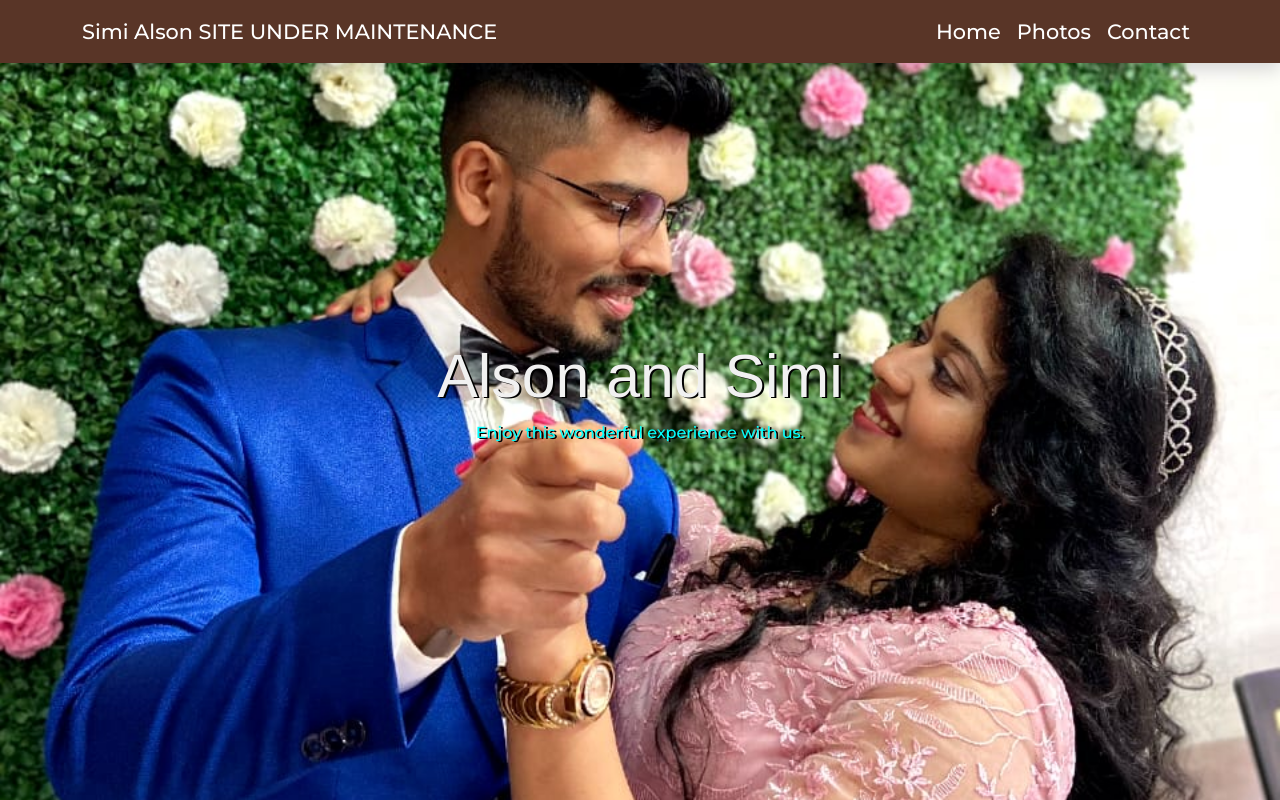
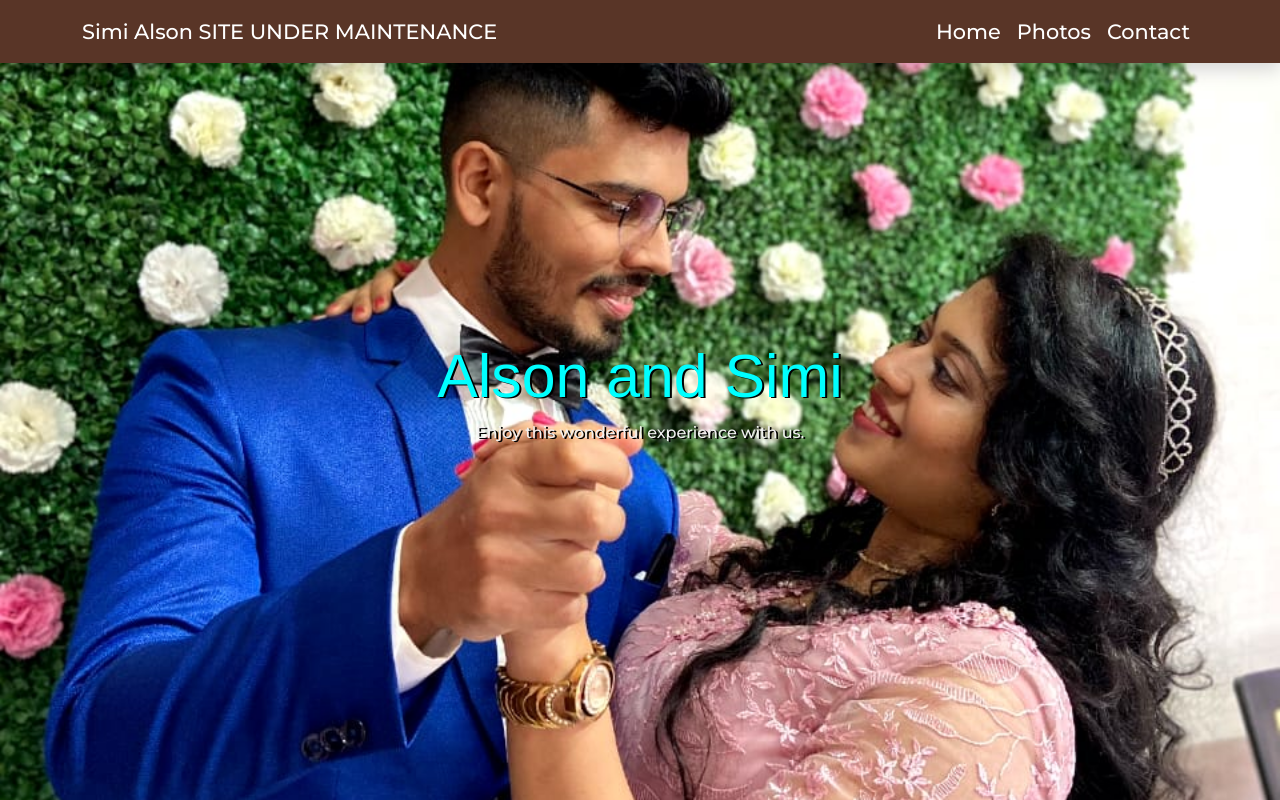
Before and after one commit to swentuscano/SimiAlson.github.io, a plain HTML site: page index.html in a window 1280 px wide. Drawn offline with nearby package versions, Linux system fonts and the light colour scheme.

Commit message:
Add files via upload

```diff
--- a/css/style.css
+++ b/css/style.css
@@ -7,7 +7,6 @@ body {
     padding: 0;
     margin: 0;
 
-
 }
 /* Navbar */
 .navbar {
@@ -16,7 +15,7 @@ body {
 }
 
 .navbar .navbar-brand, .navbar .navbar-collapse ul a {
-    color: white;
+    color:white;
     font-family: 'Montserrat', sans-serif;
     font-size: 1.3rem;
     font-weight: 500;
@@ -28,7 +27,7 @@ body {
 .navbar-toggler {
   outline: none!important;
   border: none;
-  color: #f1f1f1;
+  color: #FFFFFF;
 }
 /* /Navbar */
 
@@ -46,14 +45,14 @@ body {
     font-family: 'nazeefa', sans-serif;
     font-weight: 500;
     font-size: 3.8rem;
-    color: #f1f1f1;
+    color: cyan;
     text-shadow: 2px 1px 0 #000;
 }
 .site-title p {
     font-family: 'Montserrat', sans-serif;
     font-weight: 500;
     font-size: 1rem;
-    color: #00ffff;
+    color: #f1f1f1;
     text-shadow: 2px 1px 0 #000;
 }
 
```
